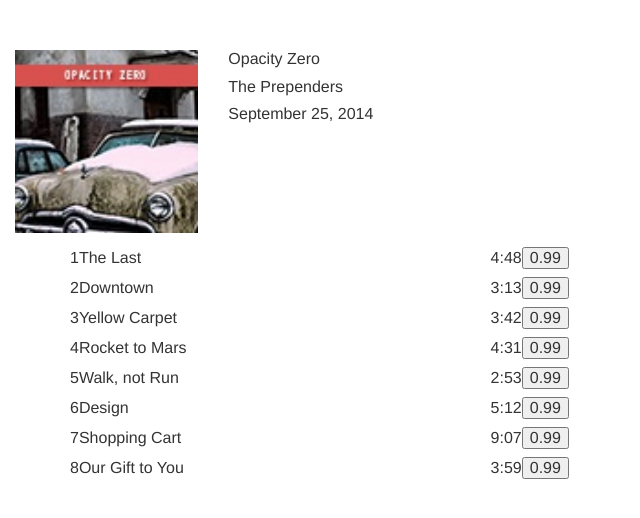
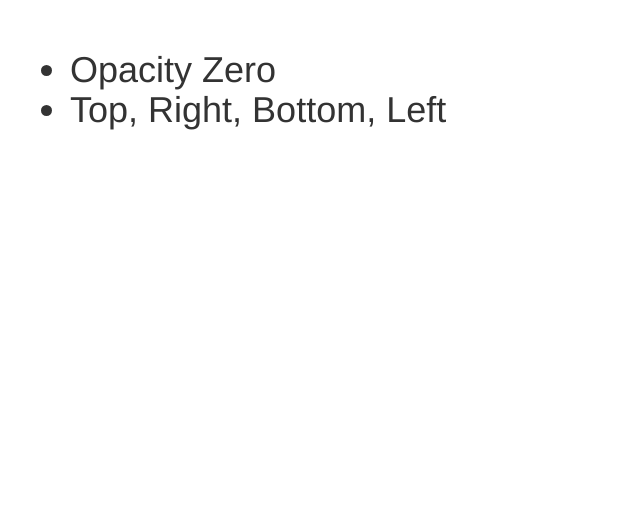
Before and after one commit to sergiomospinheiro/Angular-AlbumStoreProductPage, an Angular app: page / in a window 1280 px wide. Shown: the top 518 px of the page, without its empty margins (0-640 px from the left). Built offline with nearby package versions, Linux system fonts and the light colour scheme.

Commit message:
finished step6

```diff
--- a/src/app/app.component.html
+++ b/src/app/app.component.html
@@ -1,3 +1,3 @@
 <h1>
-    <app-product-page></app-product-page>
+    <app-product-list></app-product-list>
 </h1>
```
